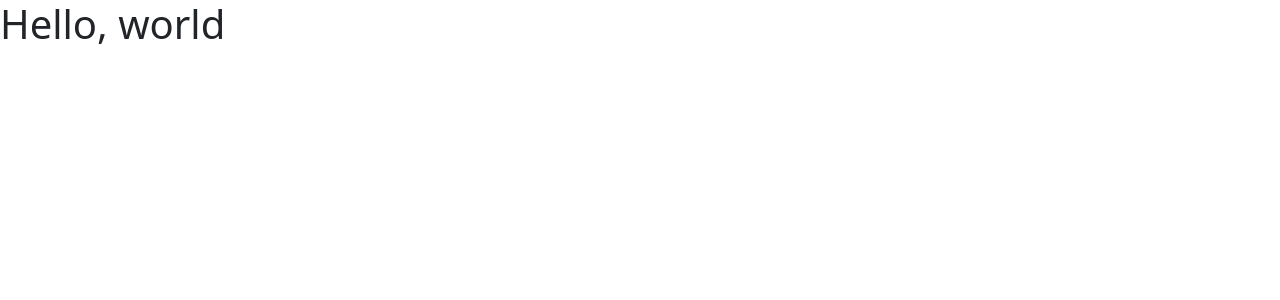
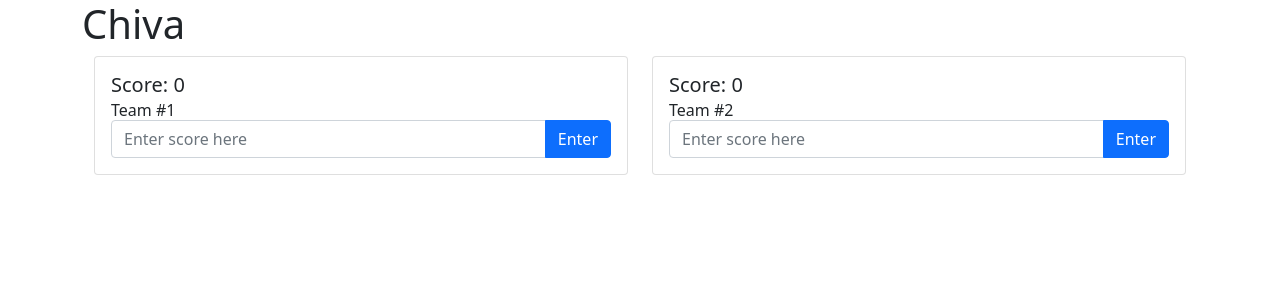
Before and after one commit to wlaboy/Chiva, a React (Vite) app: page / in a window 1280 px wide. Shown: the top 300 px of the page. Built offline with nearby package versions, Linux system fonts and the light colour scheme.

Commit message:
Added Scoreboard and Team components with functionality. Added the Prizes enum.

```diff
--- a/package.json
+++ b/package.json
@@ -11,7 +11,9 @@
     "bootstrap": "^5.1.3",
     "react": "^18.0.0",
     "react-bootstrap": "^2.4.0",
-    "react-dom": "^18.0.0"
+    "react-dom": "^18.0.0",
+    "react-redux": "^8.0.2",
+    "react-router-dom": "6"
   },
   "devDependencies": {
     "@types/react": "^18.0.0",
--- a/src/App.tsx
+++ b/src/App.tsx
@@ -1,8 +1,13 @@
+import { Container } from "react-bootstrap";
+import Scoreboard from "./components/Scoreboard";
+import "bootstrap/dist/css/bootstrap.min.css";
+
 function App() {
   return (
-    <div>
-      <h1>Hello, world</h1>
-    </div>
+    <Container>
+      <h1>Chiva</h1>
+      <Scoreboard />
+    </Container>
   );
 }
 
--- /dev/null
+++ b/src/components/Scoreboard.tsx
@@ -0,0 +1,85 @@
+import { useState } from "react";
+import { Col, Container, Row } from "react-bootstrap";
+import { Prizes } from "../models/prizes";
+import Team from "./Team";
+
+interface ITeam {
+  name: string;
+  score: number;
+}
+
+function Scoreboard() {
+  const [handsPlayed, setHandsPlayed] = useState<number>(0);
+
+  const [teamOne, setTeamOne] = useState<ITeam>({
+    name: "Team #1",
+    score: 0,
+  });
+
+  const [teamTwo, setTeamTwo] = useState<ITeam>({
+    name: "Team #2",
+    score: 0,
+  });
+
+  const handleTeamOneScoreUpdate = (newScore: number) => {
+    let newScoreWithPrize = addPrizeToNewScore(newScore, handsPlayed);
+    let updatedScore = newScoreWithPrize + teamOne.score;
+    setTeamOne({ ...teamOne, score: updatedScore });
+  };
+
+  const addPrizeToNewScore = (
+    newScore: number,
+    handsPlayed: number
+  ): number => {
+    let updatedScore: number = 0;
+
+    switch (handsPlayed) {
+      case 0:
+        updatedScore = newScore + Prizes.FirstPrize;
+        setHandsPlayed((handsPlayed += 1));
+        break;
+      case 1:
+        updatedScore = newScore + Prizes.SecondPrize;
+        setHandsPlayed((handsPlayed += 1));
+        break;
+      case 2:
+        updatedScore = newScore + Prizes.ThirdPrize;
+        setHandsPlayed((handsPlayed += 1));
+        break;
+      case 3:
+        updatedScore = newScore + Prizes.FourthPrize;
+        setHandsPlayed((handsPlayed += 1));
+        break;
+      default:
+        updatedScore += newScore;
+        break;
+    }
+
+    return updatedScore;
+  };
+
+  return (
+    <Container fluid="md">
+      <Row>
+        <Col>
+          <Team
+            name={teamOne.name}
+            score={teamOne.score}
+            onScoreUpdate={handleTeamOneScoreUpdate}
+          />
+        </Col>
+        <Col>
+          <Team
+            name={teamTwo.name}
+            score={teamTwo.score}
+            onScoreUpdate={function (newScore: number): void {
+              throw new Error("Function not implemented.");
+            }}
+          />
+        </Col>
+      </Row>
+    </Container>
+  );
+}
+
+export default Scoreboard;
--- /dev/null
+++ b/src/components/Team.tsx
@@ -0,0 +1,30 @@
+import { Button, Card, InputGroup } from "react-bootstrap";
+
+interface Props {
+  name: string;
+  score: number;
+  onScoreUpdate: (newScore: number) => void;
+}
+
+function Team({ name, score, onScoreUpdate }: Props) {
+  return (
+    <Card>
+      <Card.Body>
+        <Card.Title>
+          Score: <span>{score}</span>
+        </Card.Title>
+        <Card.Subtitle>{name}</Card.Subtitle>
+        <InputGroup>
+          <input
+            className="form-control"
+            type="number"
+            placeholder="Enter score here"
+          />
+          <Button>Enter</Button>
+        </InputGroup>
+      </Card.Body>
+    </Card>
+  );
+}
+
+export default Team;
--- a/src/main.tsx
+++ b/src/main.tsx
@@ -1,7 +1,6 @@
 import React from "react";
 import ReactDOM from "react-dom/client";
 import App from "./App";
-import "bootstrap/dist/css/bootstrap.min.css";
 
 ReactDOM.createRoot(document.getElementById("root")!).render(
   <React.StrictMode>
--- /dev/null
+++ b/src/models/prizes.ts
@@ -0,0 +1,6 @@
+export enum Prizes {
+  FirstPrize = 100,
+  SecondPrize = 75,
+  ThirdPrize = 50,
+  FourthPrize = 25,
+}
--- a/vite.config.ts
+++ b/vite.config.ts
@@ -1,7 +1,7 @@
-import { defineConfig } from 'vite'
-import react from '@vitejs/plugin-react'
+import { defineConfig } from "vite";
+import react from "@vitejs/plugin-react";
 
 // https://vitejs.dev/config/
 export default defineConfig({
-  plugins: [react()]
-})
+  plugins: [react()],
+});
```
Also changed, not shown: 1 other file (tests, documents, lock files or other folders).
